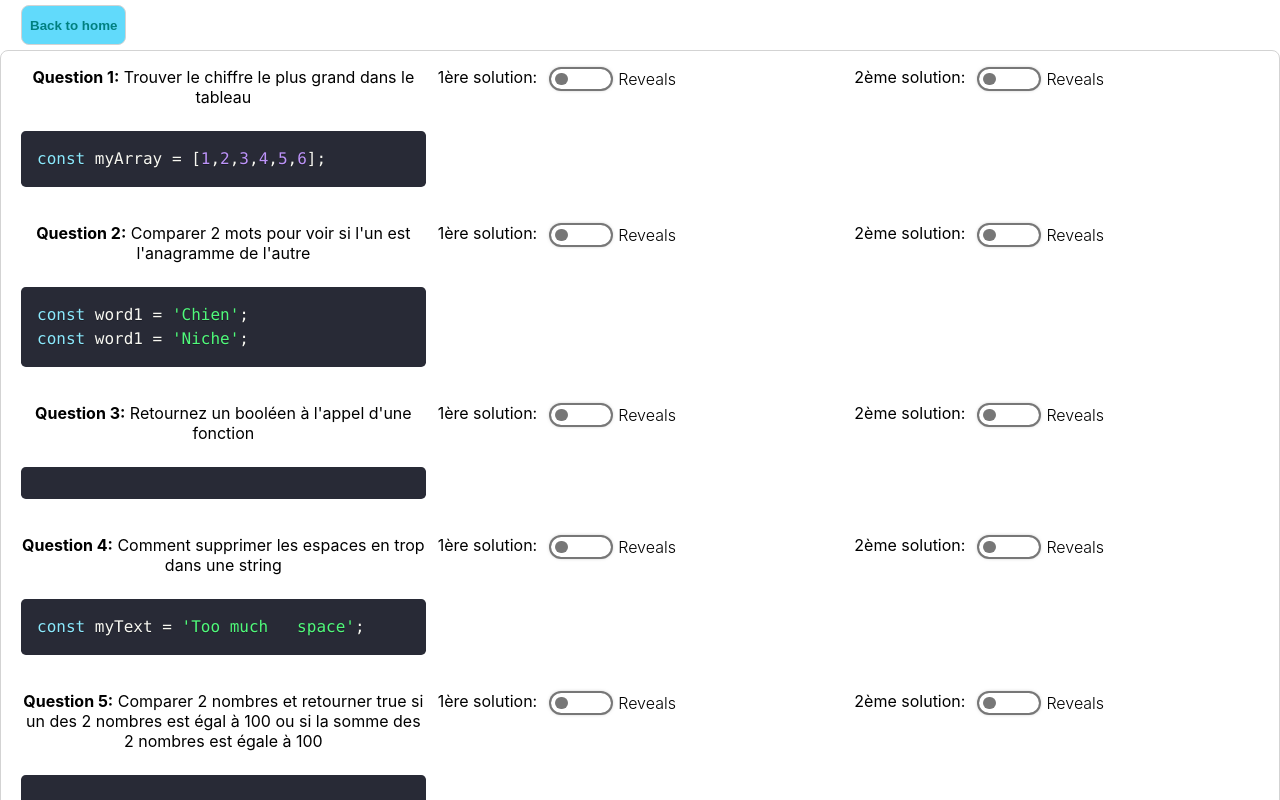
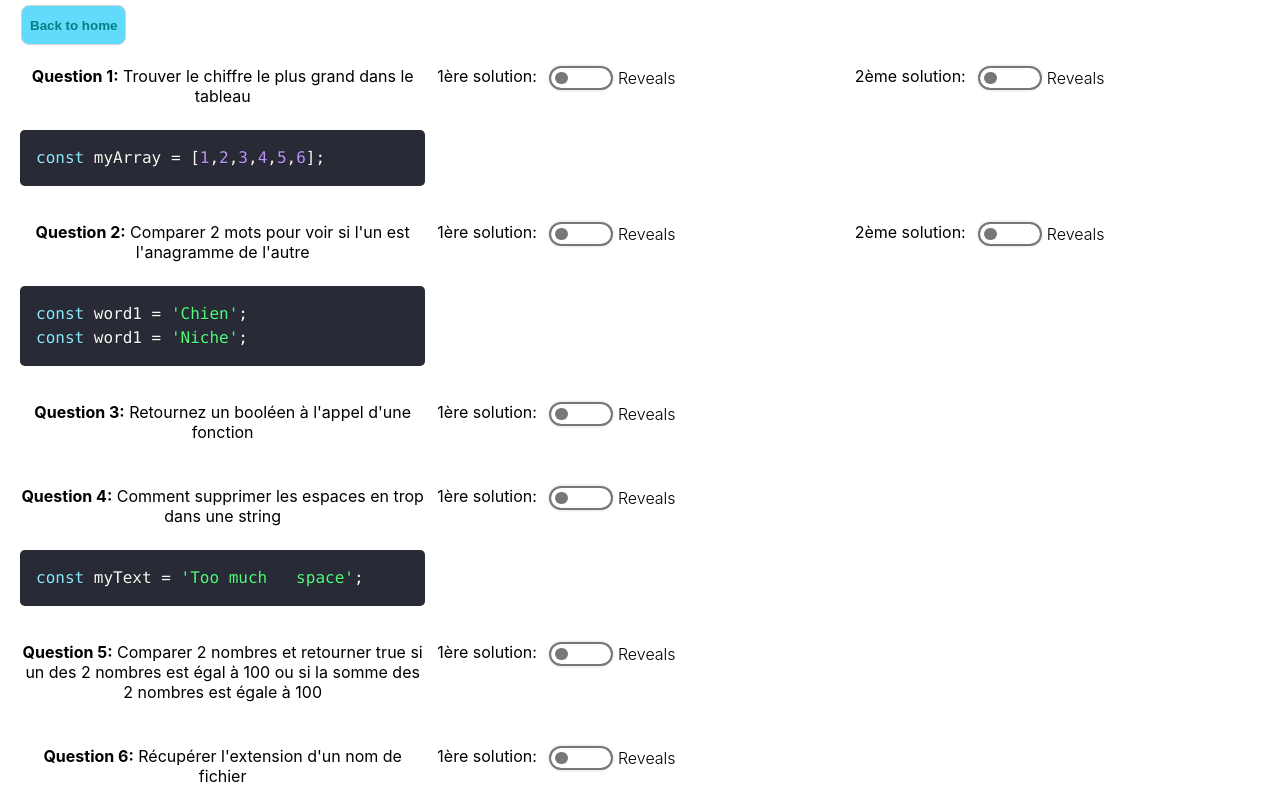
Before and after one commit to philoem/algosQuestions, a React (Create React App) app: page /questionInJs in a window 1280 px wide. Shown: the top 800 px of the page. Built offline with nearby package versions, Linux system fonts and the light colour scheme.

Commit message:
refactor: display data conditionned

```diff
--- a/src/QuestionsInJs/ListOfQuestions/index.js
+++ b/src/QuestionsInJs/ListOfQuestions/index.js
@@ -19,9 +19,11 @@ function ListOfQuestions() {
 									<strong>Question {index + 1}:</strong> {topic}
 								</p>
 							</div>
+							{statement && (
 								<SyntaxHighlighter language="javascript" style={dracula}>
 									{statement}
 								</SyntaxHighlighter>
+							)}
 						</div>
 						<div>
 							<div className={styles.firstSubContainer}>
@@ -38,6 +40,7 @@ function ListOfQuestions() {
 							)}
 						</div>
 						<div>
+							{result2 && (
 								<div className={styles.secondSubContainer}>
 									<p>2ème solution:</p>
 									<SwitchButton onClick={() => toggleButtonSecond(id)} key={`swicthSecond_${id}`} />
@@ -45,7 +48,8 @@ function ListOfQuestions() {
 										{isVisibleSecond[id] === true ? 'Hide' : 'Reveals'}
 									</p>
 								</div>
-							{isVisibleSecond[id] && (
+							)}
+							{isVisibleSecond[id] && result2 && (
 								<SyntaxHighlighter language="javascript" style={dracula}>
 									{result2}
 								</SyntaxHighlighter>
@@ -54,39 +58,6 @@ function ListOfQuestions() {
 					</>
 				)
 			})}
-
-			{/* <div>
-				<div className={styles.firstSubContainer}>
-					<p>
-						<strong>Question 1:</strong> trouver le chiffre le plus grand dans le tableau
-					</p>
-				</div>
-				<SyntaxHighlighter language="javascript" style={dracula}>
-					{codeStringMyArray}
-				</SyntaxHighlighter>
-			</div>
-			<div>
-				<div className={styles.firstSubContainer}>
-					<p>1ère solution: </p>
-					<SwitchButton onClick={toggleButtonFirst} isVisibleFirst={isVisibleFirst} />
-				</div>
-				{isVisibleFirst && (
-					<SyntaxHighlighter language="javascript" style={dracula}>
-						{codeStringResultFirst}
-					</SyntaxHighlighter>
-				)}
-			</div>
-			<div>
-				<div className={styles.secondSubContainer}>
-					<p>2ème solution:</p>
-					<SwitchButton onClick={toggleButtonSecond} isVisibleSecond={isVisibleSecond} />
-				</div>
-				{isVisibleSecond && (
-					<SyntaxHighlighter language="javascript" style={dracula}>
-						{codeStringResultSecond}
-					</SyntaxHighlighter>
-				)}
-			</div> */}
 		</div>
 	)
 }
--- a/src/QuestionsInJs/styles/questionsInJs.module.css
+++ b/src/QuestionsInJs/styles/questionsInJs.module.css
@@ -7,8 +7,6 @@
   padding-left: 1.25rem; /* 20px */
   padding-right: 1.25rem; /* 20px */
   margin-bottom: 1rem; /* 16px */
-  border: 1px solid lightgrey;
-  border-radius: 8px;
 }
 
 .firstSubContainer, .secondSubContainer, .thirdSubContainer {
```
Lines whose indentation alone changed are shown as unchanged.
